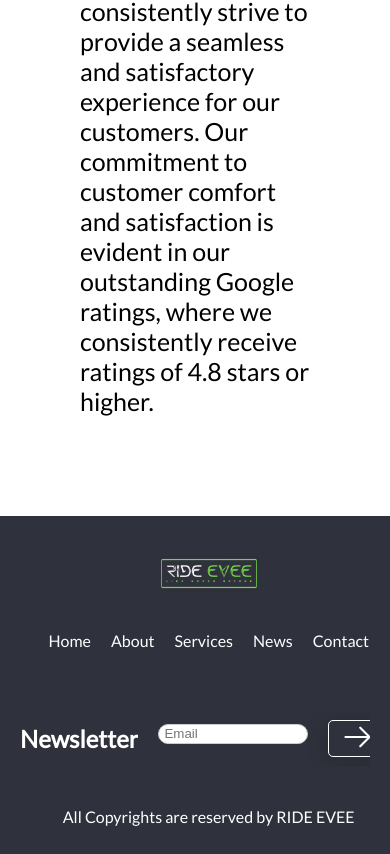
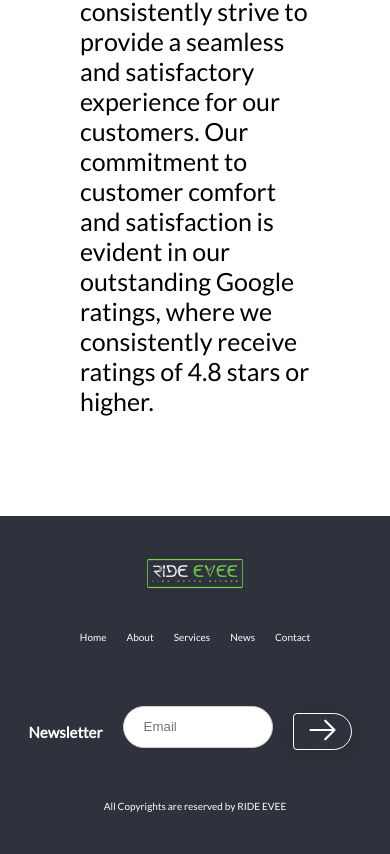
Before and after one commit to nsonika/RIDE-EVEE, a React (Vite) app: page / in a window 390 px wide. Shown: the part 11046-11900 px from the top of the page. Built offline with nearby package versions, Linux system fonts and the light colour scheme.

Commit message:
updated-footer

```diff
--- a/src/components/Footer.css
+++ b/src/components/Footer.css
@@ -49,7 +49,7 @@
   .email-input {
     width: 200px;
     height: 30px;
-    padding: 5px;
+    padding: 20px;
     border-radius: 24px;
     border: 1px solid #ccc;
     margin-right: 10px;
@@ -63,6 +63,8 @@
     border-radius: 5px;
     cursor: pointer;
     border: solid 1px white;
+    border-top-right-radius: 24px;
+    border-bottom-right-radius: 24px;
   }
 
   .copyright-txt{
@@ -75,6 +77,8 @@
     .footer-container{
         height: 40vh;
         text-align: center;
+        margin-right: 60px;
+        font-size: 10px;
     }
     .nav-links {
       flex-direction: column;
@@ -86,5 +90,7 @@
         width: 150px;
         height: 20px;
       margin-bottom: 10px;
+      padding: 20px;
     }
+
   }
```
